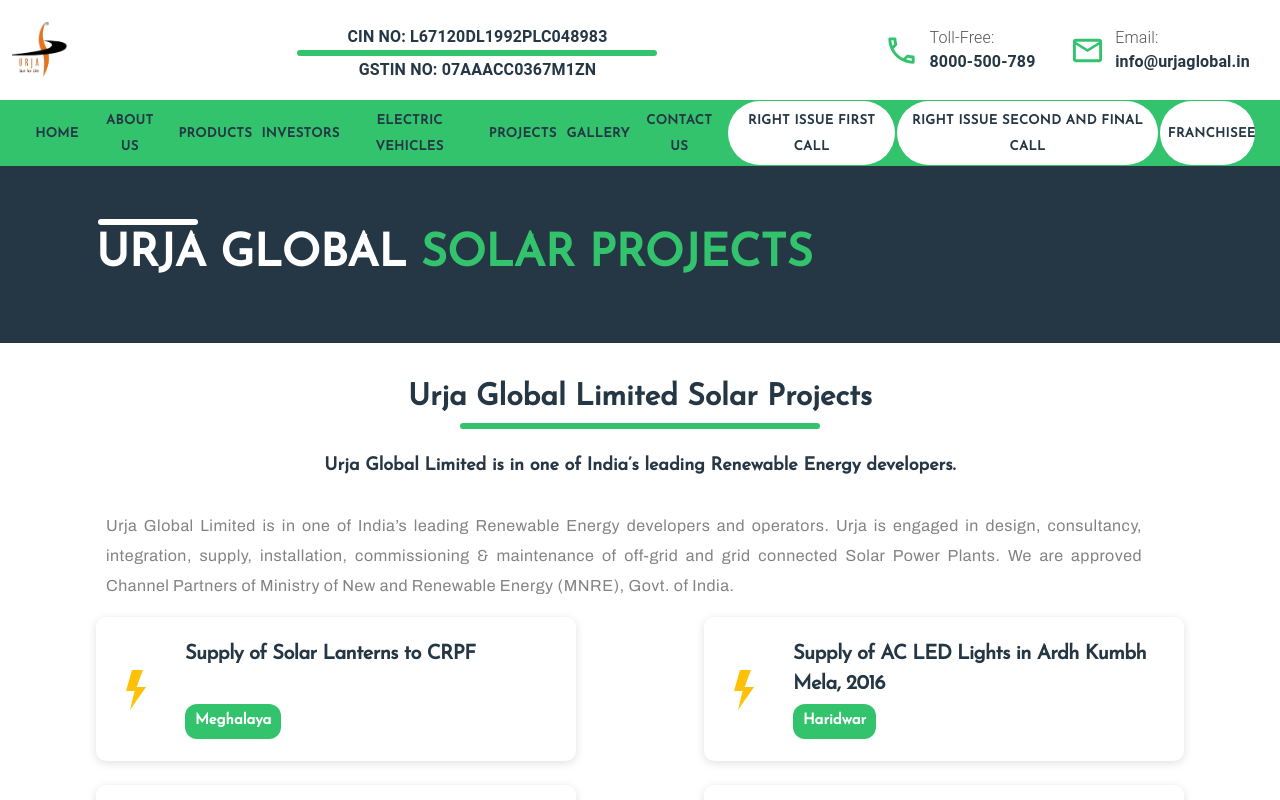
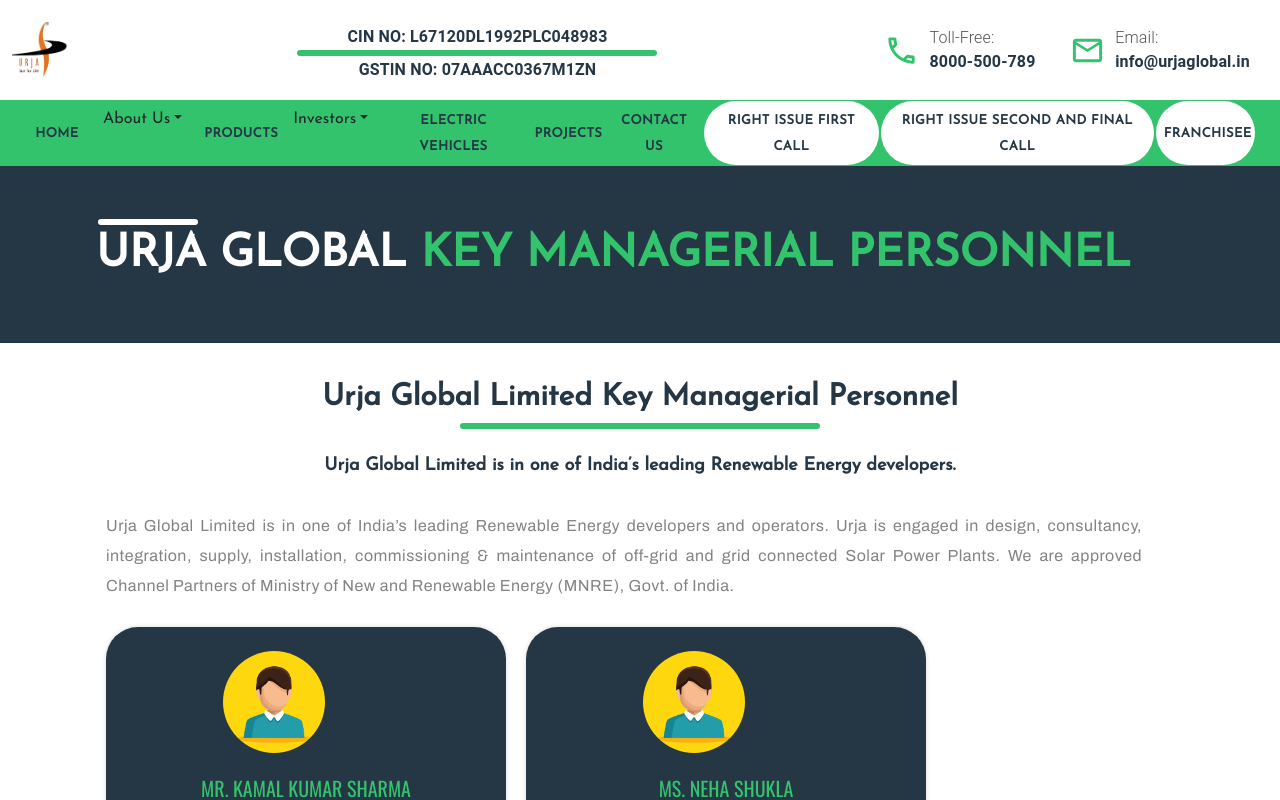
Before and after one commit to DInfotech/project-urja, a React (Create React App) app: page /key_managerial in a window 1280 px wide. Shown: the top 800 px of the page. Built offline with nearby package versions, Linux system fonts and the light colour scheme; the HTML template or start-up script is replaced by a standard one.

Commit message:
(add): Navbar Dropdowns

```diff
--- a/src/App.js
+++ b/src/App.js
@@ -12,6 +12,12 @@
 import Products from "./components/Products/Products";
 import SolarProjects from "./components/Solar Projects/SolarProjects";
 import Ceo from "./components/CEO/Ceo";
+import BoardDirectors from "./components/board directors/BoardDirectors";
+import BusinessPartner from "./components/business partner/BusinessPartner";
+import Overview from "./components/company overview/Overview";
+import VisionMission from "./components/vision_&_mission/VisionMission";
+import KeyManagerial from "./components/key_managerial/KeyManagerial";
+
 function App() {
   let routes = useRoutes([
     {
@@ -19,7 +25,7 @@
       element: <Home />,
     },
     {
-      path: "/vehicles",
+      path: "/electric_vehicles",
       element: <ElectricVehicles />,
     },
     {
@@ -34,6 +40,38 @@
       path: "/contact",
       element: <ContactUs />,
     },
+    {
+      path: "/products",
+      element: <Products />,
+    },
+    {
+      path: "/solar_projects",
+      element: <SolarProjects />,
+    },
+    {
+      path: "/ceo",
+      element: <Ceo />,
+    },
+    {
+      path: "/board_directors",
+      element: <BoardDirectors />,
+    },
+    {
+      path: "/business_partner",
+      element: <BusinessPartner />,
+    },
+    {
+      path: "/company_overview",
+      element: <Overview />,
+    },
+    {
+      path: "/vision_mission",
+      element: <VisionMission />,
+    },
+    {
+      path: "/key_managerial",
+      element: <KeyManagerial />,
+    },
   ]);
   return routes;
 }
@@ -43,8 +81,6 @@
     <Router>
       <Navbar />
       <App />
-      <SolarProjects/>
-      <Ceo/>
       <Footer />
     </Router>
   );
--- a/src/components/board directors/BoardDirectors.css
+++ b/src/components/board directors/BoardDirectors.css
@@ -2,27 +2,24 @@
 @import url(https://fonts.googleapis.com/css?family=Oswald);
 @import url(https://code.ionicframework.com/ionicons/2.0.1/css/ionicons.min.css);
 .profilecards {
-    box-sizing: border-box;
-  font-family: 'Lato', Arial, sans-serif;
+  box-sizing: border-box;
+  font-family: "Lato", Arial, sans-serif;
   position: relative;
   display: inline-block;
   overflow: hidden;
   margin: 10px;
-  height:34rem;
+  height: 34rem;
   min-width: 250px;
   max-width: 400px;
   width: 100%;
   background-color: var(--darkblue);
-  color: #2B2B2B;
+  color: #2b2b2b;
   text-align: center;
   font-size: 16px;
   box-shadow: 0 0 5px rgba(0, 0, 0, 0.15);
   vertical-align: top;
   border-radius: 2rem;
-
 }
-
-
 
 .profilecards .profile-image {
   padding: 6% 10% 0;
@@ -36,16 +33,13 @@
   border-radius: 50%;
   max-width: 40%;
 }
-/* .profilecards .profile-image img:hover{
-    border: 3px solid #f4953b;
-    transform: scale(1);
-} */
+
 .profilecards figcaption {
   padding: 5% 8% 15%;
 }
 
 .profilecards h3 {
-  font-family: 'Oswald';
+  font-family: "Oswald";
   text-transform: uppercase;
   font-size: 20px;
   font-weight: 400;
@@ -53,17 +47,17 @@
   margin: 3px 0;
   color: var(--primarygreen);
 }
-.profilecards p{
-    color: white;
-    font-size: 16px;
-    text-align: center;
+.profilecards p {
+  color: white;
+  font-size: 16px;
+  text-align: center;
 }
 
 .profilecards h4 {
   border-radius: 1rem;
-    background-color: red;
+  background-color: red;
   font-weight: 600;
-  margin:1rem 0;
+  margin: 1rem 0;
   text-transform: uppercase;
   color: white;
   letter-spacing: 2px;
--- a/src/components/home/Home.js
+++ b/src/components/home/Home.js
@@ -3,7 +3,6 @@
 import carousel3 from "../../assets/carousel/WEB_1.jpg";
 import carousel4 from "../../assets/carousel/LEO_1.jpg";
 import carousel5 from "../../assets/carousel/go green_1.jpg";
-import booking from "../../assets/booking.png";
 import Carousel from "react-material-ui-carousel";
 import About from "./Home_About";
 import Product from "./Home_Product";
@@ -62,13 +61,6 @@
       <About />
       <Product />
       <Features />
-      <img
-        src={booking}
-        alt="How to book your dream scooter"
-        width="100%"
-        style={{ marginTop: 10, backgroundColor: "#58aa97" }}
-        className="reveal"
-      />
     </div>
   );
 };
--- a/src/components/home/Home_Features.js
+++ b/src/components/home/Home_Features.js
@@ -3,6 +3,7 @@
 import feature2 from "../../assets/features/2.png";
 import feature3 from "../../assets/features/3.png";
 import feature4 from "../../assets/features/4.png";
+import booking from "../../assets/booking.png";
 
 const Home_Features = () => {
   return (
@@ -31,24 +32,30 @@
         <img
           src={feature1}
           alt="feature1"
-          style={{ height: "25vh", width: "25vw" }}
+          style={{ height: "30vh", width: "25vw" }}
         />
         <img
           src={feature2}
           alt="feature2"
-          style={{ height: "25vh", width: "25vw" }}
+          style={{ height: "30vh", width: "25vw" }}
         />
         <img
           src={feature3}
           alt="feature3"
-          style={{ height: "25vh", width: "25vw" }}
+          style={{ height: "30vh", width: "25vw" }}
         />
         <img
           src={feature4}
           alt="feature4"
-          style={{ height: "25vh", width: "25vw" }}
+          style={{ height: "30vh", width: "25vw" }}
         />
       </div>
+      <img
+        src={booking}
+        alt="How to book your dream scooter"
+        width="100%"
+        style={{ marginTop: 10, backgroundColor: "#58aa97" }}
+      />
     </div>
   );
 };
--- a/src/components/navbar/Navbar.js
+++ b/src/components/navbar/Navbar.js
@@ -8,6 +8,8 @@
 import Button from "@mui/material/Button";
 import { Link } from "@material-ui/core";
 import "../../common_styles/commonClasses.css";
+import "./navbar.css";
+import { DropdownButton, Dropdown } from "react-bootstrap";
 
 const styles = {
   navbar: {
@@ -16,43 +18,6 @@
   },
 };
 const useStyles = makeStyles(styles);
-
-const pages = [
-  {
-    title: "Home",
-    url: "/",
-  },
-  {
-    title: "About Us",
-    url: "/about",
-  },
-
-  {
-    title: "Products",
-    url: "/products",
-  },
-  {
-    title: "Investors",
-    url: "/investors",
-  },
-
-  {
-    title: "Electric Vehicles",
-    url: "/vehicles",
-  },
-  {
-    title: "Projects",
-    url: "../SolarProjects",
-  },
-  {
-    title: "Gallery",
-    url: "/gallery",
-  },
-  {
-    title: "Contact Us",
-    url: "/contact",
-  },
-];
 
 const buttons = [
   {
@@ -84,9 +49,7 @@
               justifyContent: "flex-start",
             }}
           >
-            {pages.map((page) => (
             <Button
-                key={page.title}
               sx={{
                 margin: "1px",
                 color: "var(--darkblue)",
@@ -94,7 +57,7 @@
               }}
             >
               <Link
-                  href={page.url}
+                href="/"
                 style={{
                   textDecoration: "none",
                   color: "var(--darkblue)",
@@ -102,10 +65,119 @@
                   fontWeight: 1000,
                 }}
               >
-                  {page.title}
+                Home
               </Link>
             </Button>
-            ))}
+            <DropdownButton
+              variant="button"
+              title="About Us"
+              style={{ color: "var(--darkblue)" }}
+            >
+              <Dropdown.Item href="/about">About Us</Dropdown.Item>
+              <Dropdown.Item href="/company_overview">
+                Company Overview
+              </Dropdown.Item>
+              <Dropdown.Item href="/vision_mission">
+                Vision and Mission
+              </Dropdown.Item>
+              <Dropdown.Item href="/board_directors">
+                Board of Directos
+              </Dropdown.Item>
+              <Dropdown.Item href="/key_managerial">
+                Key Managerial Personnel
+              </Dropdown.Item>
+              <Dropdown.Item href="/business_partner">
+                Business Partners
+              </Dropdown.Item>
+            </DropdownButton>
+            <Button
+              sx={{
+                margin: "1px",
+                color: "var(--darkblue)",
+                display: "block",
+              }}
+            >
+              <Link
+                href="/"
+                style={{
+                  textDecoration: "none",
+                  color: "var(--darkblue)",
+                  fontSize: "13px",
+                  fontWeight: 1000,
+                }}
+              >
+                Products
+              </Link>
+            </Button>
+            <DropdownButton variant="button" title="Investors">
+              <Dropdown.Item href="#">Announcements</Dropdown.Item>
+              <Dropdown.Item href="#">Right Issue</Dropdown.Item>
+              <Dropdown.Item href="#">
+                Notices of record date & BM
+              </Dropdown.Item>
+              <Dropdown.Item href="#">Financials</Dropdown.Item>
+              <Dropdown.Item href="#">Corporate Governance</Dropdown.Item>
+              <Dropdown.Item href="#">Share Holding Patterns</Dropdown.Item>
+              <Dropdown.Item href="#">Annual Report</Dropdown.Item>
+              <Dropdown.Item href="#">Contact Information</Dropdown.Item>
+            </DropdownButton>
+            <Button
+              sx={{
+                margin: "1px",
+                color: "var(--darkblue)",
+                display: "block",
+              }}
+            >
+              <Link
+                href="/"
+                style={{
+                  textDecoration: "none",
+                  color: "var(--darkblue)",
+                  fontSize: "13px",
+                  fontWeight: 1000,
+                }}
+              >
+                Electric Vehicles
+              </Link>
+            </Button>
+            <Button
+              sx={{
+                margin: "1px",
+                color: "var(--darkblue)",
+                display: "block",
+              }}
+            >
+              <Link
+                href="/"
+                style={{
+                  textDecoration: "none",
+                  color: "var(--darkblue)",
+                  fontSize: "13px",
+                  fontWeight: 1000,
+                }}
+              >
+                Projects
+              </Link>
+            </Button>
+            <Button
+              sx={{
+                margin: "1px",
+                color: "var(--darkblue)",
+                display: "block",
+              }}
+            >
+              <Link
+                href="/"
+                style={{
+                  textDecoration: "none",
+                  color: "var(--darkblue)",
+                  fontSize: "13px",
+                  fontWeight: 1000,
+                }}
+              >
+                Contact Us
+              </Link>
+            </Button>
           </Box>
           <Box
             sx={{
--- /dev/null
+++ b/src/components/navbar/navbar.css
@@ -0,0 +1,8 @@
+.custom_dropdown {
+  text-decoration: "none !important";
+  color: "var(--darkblue) !important";
+  font-size: "13px !important";
+  font-weight: 1000;
+  box-shadow: "none !important";
+  background: "var(--primarygreen) !important";
+}
```
Also changed, not shown: src/components/business partner/BusinessPartner.js (renamed from src/components/business partner/business.js, +7 -8 lines), 1 other file (tests, documents, lock files or other folders). Lines whose indentation alone changed are shown as unchanged.
